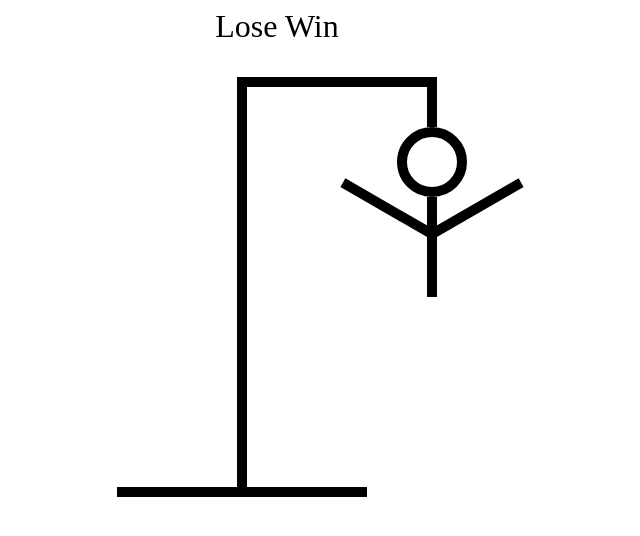
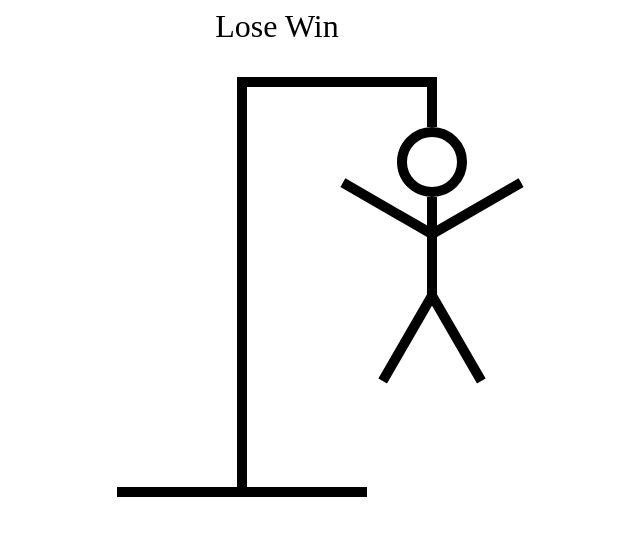
Before and after one commit to platisam/TS_HangmanApp, a React (Vite) app: page / in a window 1280 px wide. Shown: the top 536 px of the page, without its empty margins (363-1003 px from the left). Built offline with nearby package versions, Linux system fonts and the light colour scheme.

Commit message:
creating right and left leg of a hangman

```diff
--- a/src/HangmanDrawing.tsx
+++ b/src/HangmanDrawing.tsx
@@ -55,6 +55,36 @@ const LEFT_ARM = (
   ></div>
 );
 
+const RIGHT_LEG = (
+  <div
+    style={{
+      width: "100px",
+      height: "10px",
+      background: "black",
+      position: "absolute",
+      top: "210px",
+      right: "-90px",
+      rotate: "60deg",
+      transformOrigin: "left bottom",
+    }}
+  ></div>
+);
+
+const LEFT_LEG = (
+  <div
+    style={{
+      width: "100px",
+      height: "10px",
+      background: "black",
+      position: "absolute",
+      top: "210px",
+      right: "0",
+      rotate: "-60deg",
+      transformOrigin: "right bottom",
+    }}
+  ></div>
+);
+
 interface Props {}
 
 const HangmanDrawing = (props: Props) => {
@@ -64,6 +94,8 @@ const HangmanDrawing = (props: Props) => {
       {BODY}
       {RIGHT_ARM}
       {LEFT_ARM}
+      {RIGHT_LEG}
+      {LEFT_LEG}
       <div
         style={{
           height: "50px",
```
